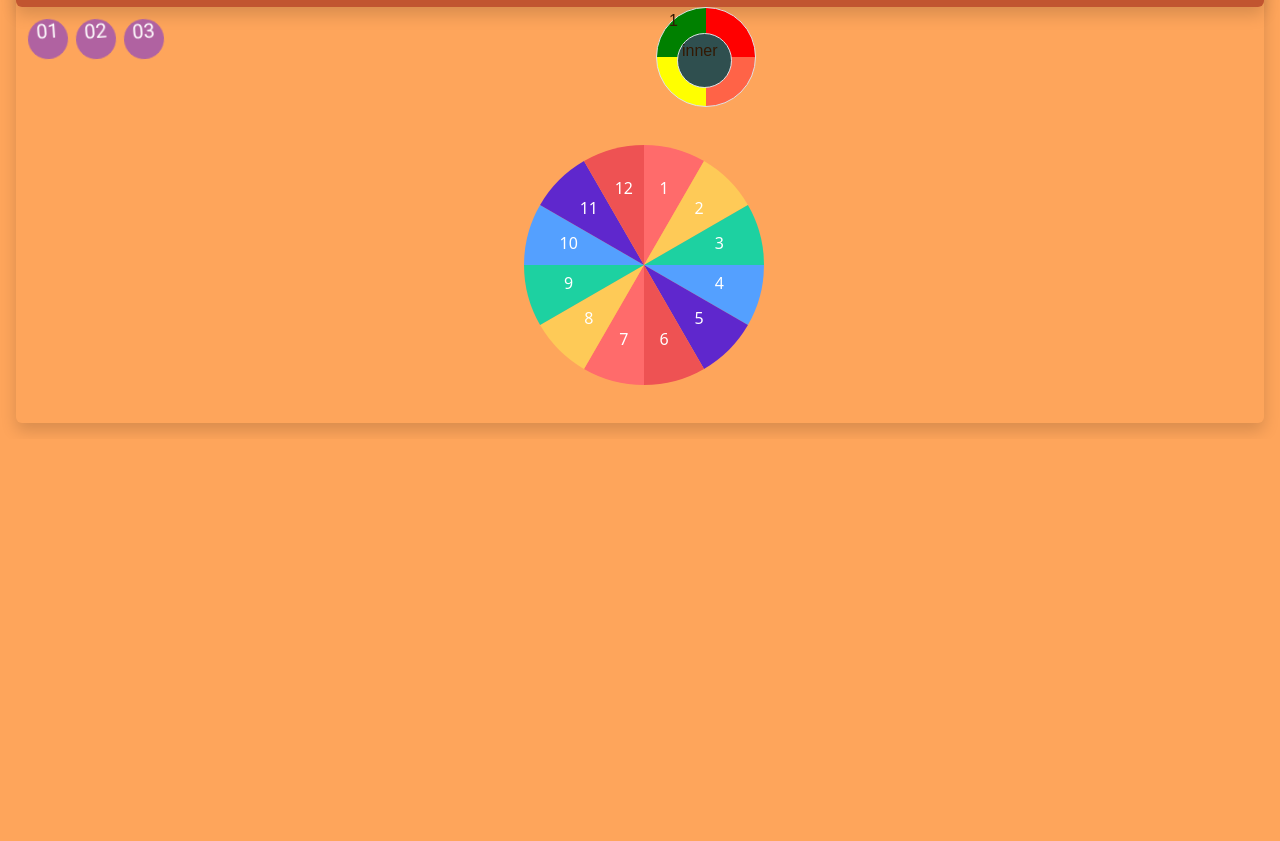
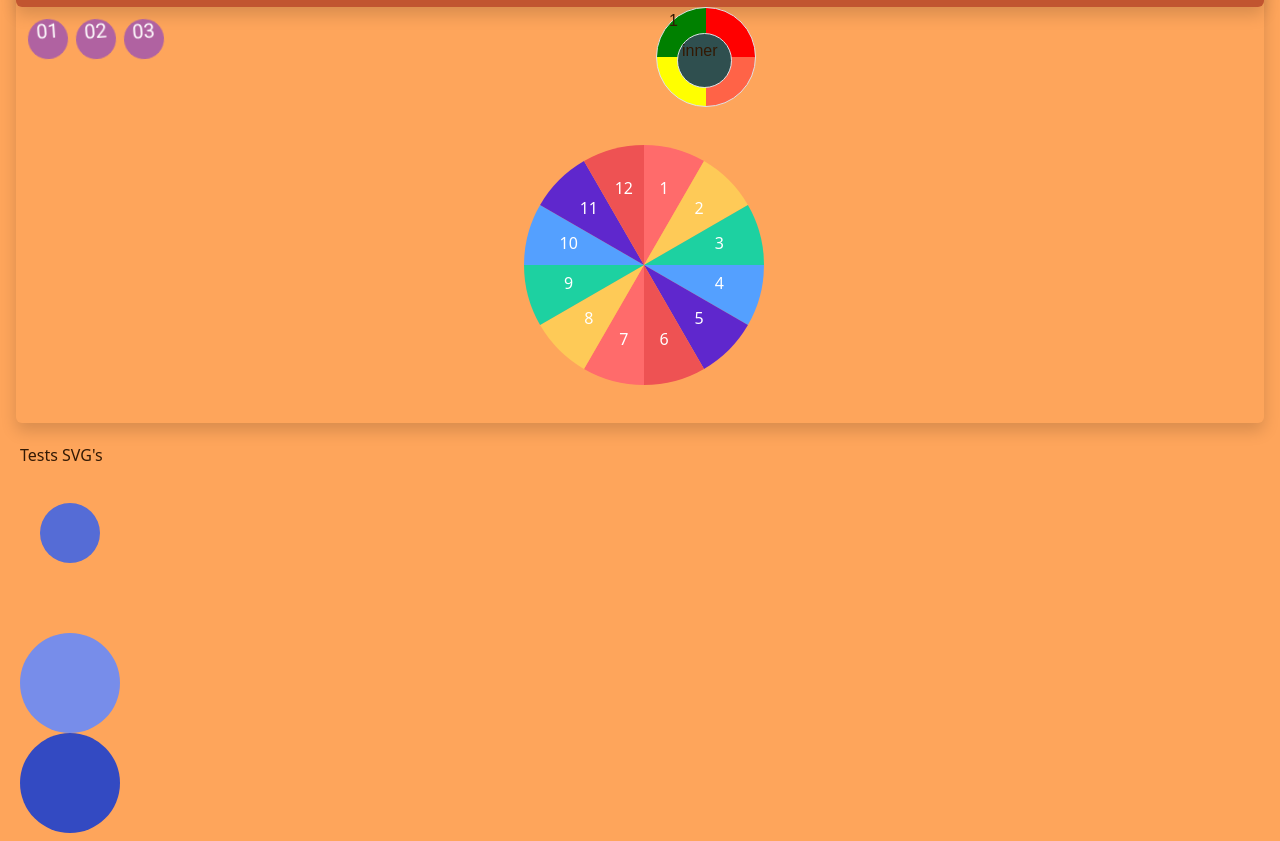
Before and after one commit to arother65/material-tut, a React (Create React App) app: page / in a window 1280 px wide. Shown: the part 532-1373 px from the top of the page. Before the commit the page ends 971 px from the top, so only its background shows below. Built offline with nearby package versions, Linux system fonts and the light colour scheme.

Commit message:
...more SVG-animation, renamed some JS-files to JSX.

```diff
--- /dev/null
+++ b/src/components/SvgTests.jsx
@@ -0,0 +1,54 @@
+/**
+ *
+ *  Stand: 07.01.2026
+ *
+ */
+
+// imports
+
+//
+export default function SvgTests({ theme }) {
+
+   // console.log(theme)
+
+   return (
+      <>
+         <p>Tests SVG's</p>
+         <svg xmlns="http://www.w3.org/2000/svg">
+            <g transform="rotate(45 50 50)" >
+               <circle cx="50" cy="50" r="30" fill={theme.palette.primary.main} />
+            </g>
+         </svg>
+
+         <svg width="100%" height="100" xmlns="http://www.w3.org/2000/svg">
+            <circle cx="50" cy="50" r="50" fill={theme.palette.primary.light}>
+               <animate
+                  attributeName="cx"
+                  begin="0s"
+                  dur="2s"
+                  from="50"
+                  to="25%"
+                  repeatCount="indefinite" />
+            </circle>
+         </svg>
+
+         {/* <svg viewBox="0 0 100 100" xmlns="http://www.w3.org/2000/svg"> */}
+         <svg width="100%" height="100" xmlns="http://www.w3.org/2000/svg">
+            <circle cx="50" cy="50" r="50" fill={theme.palette.primary.dark}>
+               <animate
+                  attributeName="cx"
+                  begin="0s"
+                  dur="2s"
+                  from="50"
+                  to="50%"
+                  repeatCount="indefinite" />
+            </circle>
+            {/* <text x={100}
+               y={100}
+               textAnchor="middle"
+               dominantBaseline="middle">SVG!</text> */}
+         </svg>
+
+      </>
+   )
+}  // SvgTests()
--- a/src/pages/Wheel.js
+++ b/src/components/Wheel.jsx
@@ -2,7 +2,7 @@
 import React from "react";
 
 // fn'S
-const getSVG = () => {
+/* const getSVG = () => {
 
    const svg = document.getElementById("wheel");
    const cx = 150;
@@ -63,7 +63,7 @@ const getSVG = () => {
 
       svg.appendChild(text);
    }
-}  // getSVG()
+}  // getSVG() */
 
 
 const polarToCartesian = (cx, cy, r, angle) => {
@@ -112,17 +112,21 @@ export default function ClickableWheel({
       <svg width={size} height={size} viewBox={`0 0 ${size} ${size}`}>
 
          {Array.from({ length: segments }).map((_, i) => {
+
             const start = i * angleStep;
             const end = start + angleStep;
             const mid = start + angleStep / 2;
             const labelPos = polarToCartesian(cx, cy, radius * 0.65, mid);
 
             return (
-               <g key={i}>
+               <g key={i} id={`idGroup${i}`}>  {/* <g>group</g> */}
+
                   {/* Segment */}
                   <path
                      d={describeArc(cx, cy, radius, start, end)}
+
                      fill={colors[i] || defaultColors[i % defaultColors.length]}
+
                      style={{
                         cursor: "pointer",
                         transition: "opacity 0.2s, transform 0.2s"
--- a/src/pages/Notes.js
+++ b/src/pages/Notes.js
@@ -23,7 +23,11 @@ import ExpandMoreIcon from '@mui/icons-material/ExpandMore';
 import ArrowBackIosNewOutlinedIcon from '@mui/icons-material/ArrowBackIosNewOutlined';
 import ArrowForwardIosOutlinedIcon from '@mui/icons-material/ArrowForwardIosOutlined';
 import { red } from '@mui/material/colors';
-import ClickableWheel from './Wheel.js'
+import ClickableWheel from '../components/Wheel.jsx'
+
+import SvgTests from '../components/SvgTests.jsx'
+
+
 
 // Import the functions you need from the SDKs you need
 import { initializeApp } from "firebase/app";
@@ -425,7 +429,12 @@ export default function Notes({ theme }) {
                         alert(segment)
                      }} />
                </div>
+
             </div>
+            <div className='row m-1 p-1'>
+               <SvgTests theme={theme}> </SvgTests>
+            </div>
+
          </ThemeProvider >
       </>
    )
```
